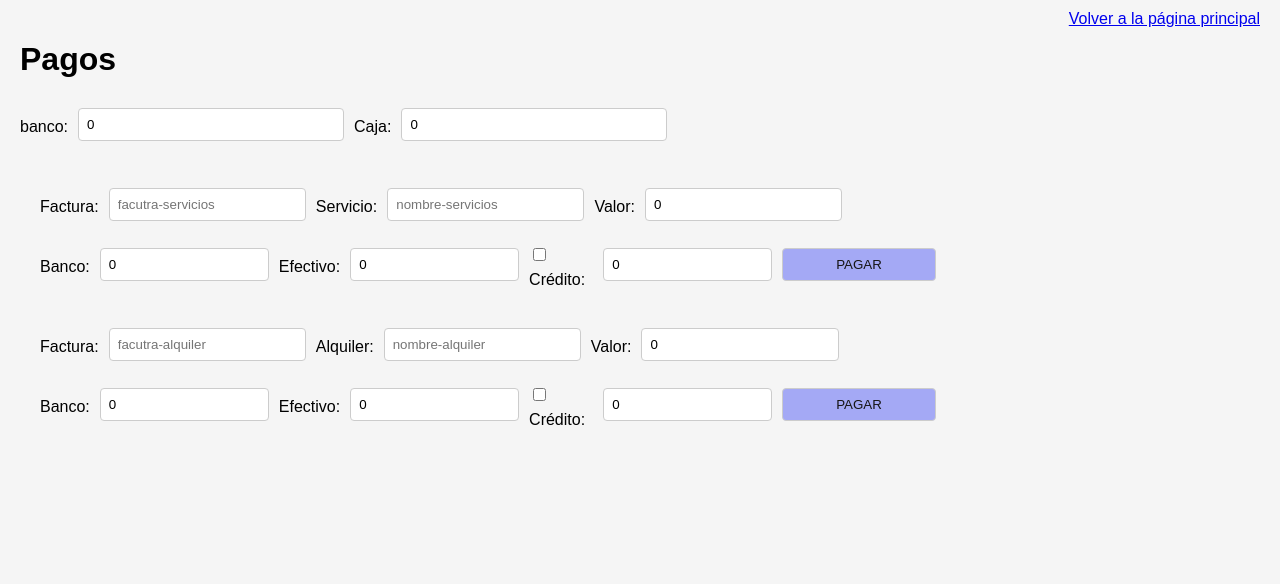
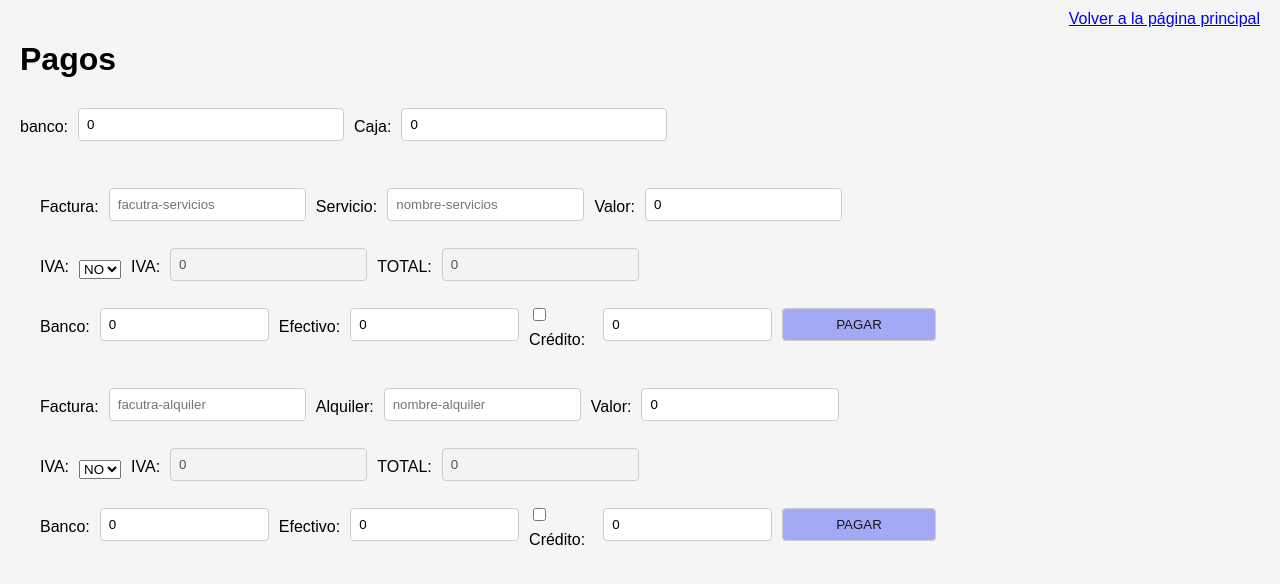
Before and after one commit to maicoleem/tienda, a Flask app: page /pagos in a window 1280 px wide. Shown: the top 584 px of the page. Run offline with Flask 3, Linux system fonts and the light colour scheme.

Commit message:
iva en pagos

```diff
--- a/static/pagos.js
+++ b/static/pagos.js
@@ -8,12 +8,18 @@ const inputCreditoServicio = document.getElementById('pago-credito-servicios');
 const inputCajaAlquiler = document.getElementById('pago-caja-alquiler');
 const inputBancoAlquiler = document.getElementById('pago-banco-alquiler');
 const inputCreditoAlquiler = document.getElementById('pago-credito-alquiler');
+const inputIVAAlquiler = document.getElementById('valor-iva-alquiler');
+const inputIVAServicio = document.getElementById('valor-iva-servicio');
+const inputTotalServicio = document.getElementById('total-servicio');
+const inputTotalAlquiler = document.getElementById('total-alquiler');
 const btnServicio = document.getElementById('guardar-servicios-btn');
 const btnAlquiler = document.getElementById('guardar-alquiler-btn');
 const efectivoDisponible = document.getElementById('efectivo');
 const bancoDisponible = document.getElementById('banco');
 const checkBoxAlquiler = document.getElementById('credito-checkbox-alquiler');
-const checkBoxServicio = document.getElementById('credito-checkbox-servicios')
+const checkBoxServicio = document.getElementById('credito-checkbox-servicios');
+const selectIVAServicio = document.getElementById('iva-servicio');
+const selectIVAAlquiler = document.getElementById('iva-alquiler');
 
 // Función para obtener los totales de debe y haber por código de cuenta
 const obtenerTotalesPorCodigo = async (codigoCuenta) => {
@@ -63,23 +69,30 @@ function calcularDeuda() {
     const valorAlquiler = parseFloat(inputValorAlquiler.value) || 0;
     const bancoAlquiler = parseFloat(inputBancoAlquiler.value) || 0;
     const cajaAlquiler = parseFloat(inputCajaAlquiler.value) || 0;
+    const ivaAlquiler = parseFloat(inputIVAAlquiler.value) || 0;
 
     // Calcular la deuda
-    const creditoAlquiler = valorAlquiler - bancoAlquiler - cajaAlquiler;
+    const creditoAlquiler = valorAlquiler - bancoAlquiler - cajaAlquiler + ivaAlquiler;
+
 
     // Asignar el resultado al input correspondiente
     inputCreditoAlquiler.value = creditoAlquiler.toFixed(2); // Formato a dos decimales
+
+    inputTotalAlquiler.value = creditoAlquiler.toFixed(2)
 
     // Convertir los valores de los inputs a números usando parseFloat
     const valorServicio = parseFloat(inputValorServicio.value) || 0;
     const bancoServicio = parseFloat(inputBancoServicio.value) || 0;
     const cajaServicio = parseFloat(inputCajaServicio.value) || 0;
+    const ivaServicio = parseFloat(inputIVAServicio.value) || 0;
 
     // Calcular la deuda
-    const creditoServicio = valorServicio - bancoServicio - cajaServicio;
+    const creditoServicio = valorServicio - bancoServicio - cajaServicio +ivaServicio;
 
     // Asignar el resultado al input correspondiente
     inputCreditoServicio.value = creditoServicio.toFixed(2); // Formato a dos decimales
+
+    inputTotalServicio.value = creditoServicio.toFixed(2)
 }
 
  // Validar formulario servicios
@@ -120,8 +133,8 @@ function calcularDeuda() {
         alert(`No tiene saldo disponible en caja`);
     }
 
-    pagoTotal = disponibleBanco + disponibleEfectivo
-    if(pagoTotal > inputValorServicio.value){
+    pagoTotal = parseFloat(inputBancoServicio.value) + parseFloat(inputCajaServicio.value)
+    if(pagoTotal > parseFloat(inputTotalServicio.value)){
         formularioValido = false
         alert(`Ingreso una cantidad superior al valor de la factura`);
     }
@@ -174,8 +187,8 @@ const validarFormularioAlquiler = () => {
         alert(`No tiene saldo disponible en caja`);
     }
 
-    pagoTotal = disponibleBanco + disponibleEfectivo
-    if(pagoTotal > inputValorAlquiler.value){
+    pagoTotal = parseFloat(inputBancoAlquiler.value) + parseFloat(inputCajaAlquiler.value)
+    if(pagoTotal > parseFloat(inputTotalAlquiler.value)){
         formularioValido = false
         alert(`Ingreso una cantidad superior al valor de la factura`);
     }
@@ -195,10 +208,11 @@ const guardaServicio = async (e) => {
     e.preventDefault(); // Evita el envío del formulario tradicional
     if (validarFormularioServicio()) {
         const datos = {
-            banco : inputBancoServicio.value,
-            caja: inputCajaServicio.value,
-            valor: inputValorServicio.value,
-            credito: inputCreditoServicio.value,
+            banco : parseFloat(inputBancoServicio.value),
+            caja: parseFloat(inputCajaServicio.value),
+            valor: parseFloat(inputTotalServicio.value),
+            credito: parseFloat(inputCreditoServicio.value),
+            iva: parseFloat(inputIVAServicio.value),
             factura: document.getElementById('facutra-servicios'),
             observaciones: document.getElementById('nombre-servicios')
         };
@@ -220,10 +234,11 @@ const guardaAlquiler = async (e) => {
     e.preventDefault(); // Evita el envío del formulario tradicional
     if (validarFormularioAlquiler()) {
         const datos = {
-            banco : inputBancoAlquiler.value,
-            caja: inputCajaAlquiler.value,
-            valor: inputValorAlquiler.value,
-            credito: inputCreditoAlquiler.value,
+            banco : parseFloat(inputBancoAlquiler.value),
+            caja: parseFloat(inputCajaAlquiler.value),
+            valor: parseFloat(inputTotalAlquiler.value),
+            credito: parseFloat(inputCreditoAlquiler.value),
+            iva: parseFloat(inputIVAAlquiler.value),
             factura: document.getElementById('facutra-alquiler'),
             observaciones: document.getElementById('nombre-alquiler')
         };
@@ -241,6 +256,36 @@ const guardaAlquiler = async (e) => {
     }
 };
 
+function calcularIVA(event){
+    const yesOrNot = event.target;
+    const selectedValue = yesOrNot.value;
+    console.log(yesOrNot === selectIVAServicio)
+    if(yesOrNot === selectIVAServicio){
+        if (selectedValue === 'NO') {
+            inputIVAServicio.value = 0
+            inputTotalServicio.value = inputValorServicio.value
+        } else if (selectedValue === 'SI') {
+            const valor = parseFloat(inputValorServicio.value) * 0.19
+            inputIVAServicio.value = valor.toFixed(2)
+            inputTotalServicio.value = valor + parseFloat(inputValorServicio.value)
+        }
+    }else{
+        if (selectedValue === 'NO') {
+            inputIVAAlquiler.value = 0
+            inputTotalAlquiler.value = inputValorAlquiler.value
+        } else if (selectedValue === 'SI') {
+            const valor = parseFloat(inputValorAlquiler.value) * 0.19
+            inputIVAAlquiler.value = valor.toFixed(2)
+            inputTotalAlquiler.value = valor + parseFloat(inputValorAlquiler.value)
+        }
+    }
+
+
+}
+
+selectIVAAlquiler.addEventListener('change', calcularIVA);
+selectIVAServicio.addEventListener('change', calcularIVA);
+
 inputValorAlquiler.addEventListener('input', calcularDeuda);
 inputBancoAlquiler.addEventListener('input', calcularDeuda);
 inputCajaAlquiler.addEventListener('input', calcularDeuda);
--- a/templates/pagos.html
+++ b/templates/pagos.html
@@ -28,6 +28,17 @@
                     <input type="text" id="valor-servicio" placeholder="valor-servicio" value="0">
                 </div>
                 <div class="pago">
+                    <label for="iva">IVA:</label>
+                    <select id="iva-servicio" name="iva-servicio" class="iva">
+                        <option value="NO">NO</option>
+                        <option value="SI">SI</option>
+                    </select>
+                    <label for="valor-iva">IVA:</label>
+                    <input type="number" id="valor-iva-servicio" name="valor-iva-servicio" step="0.01" required min="0" value="0" disabled="true">
+                    <label for="total-servicio">TOTAL:</label>
+                    <input type="number" id="total-servicio" name="total-servicio" step="0.01" required min="0" value="0" disabled="true">
+                </div>
+                <div class="pago">
                     <label for="pago-banco-servicio">Banco:</label>
                     <input type="number" id="pago-banco-servicios" value="0">
 
@@ -52,6 +63,17 @@
                     <input type="text" id="valor-alquiler" value="0">
                 </div>
                 <div class="pago">
+                    <label for="iva">IVA:</label>
+                    <select id="iva-alquiler" name="iva-alquiler" class="iva">
+                        <option value="NO">NO</option>
+                        <option value="SI">SI</option>
+                    </select>
+                    <label for="valor-iva">IVA:</label>
+                    <input type="number" id="valor-iva-alquiler" name="valor-iva-alquiler" step="0.01" required min="0" value="0" disabled="true">
+                    <label for="total-servicio">TOTAL:</label>
+                    <input type="number" id="total-alquiler" name="total-alquiler" step="0.01" required min="0" value="0" disabled="true">
+                </div>
+                <div class="pago">
                     <label for="pago-banco-alquile">Banco:</label>
                     <input type="number" id="pago-banco-alquiler" value="0">
 
```
Also changed, not shown: routes/pagos.py (+24 -2 lines).
